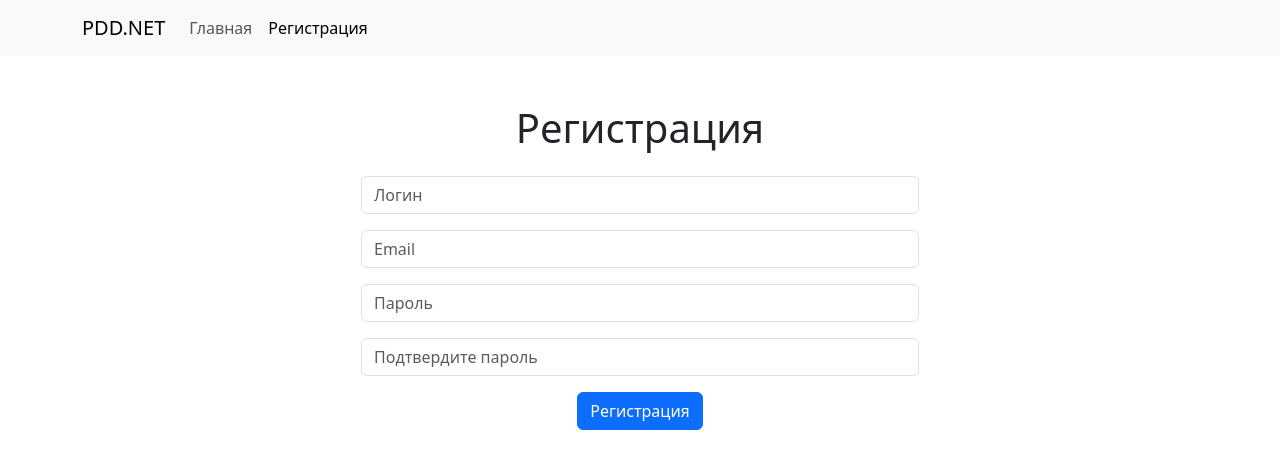
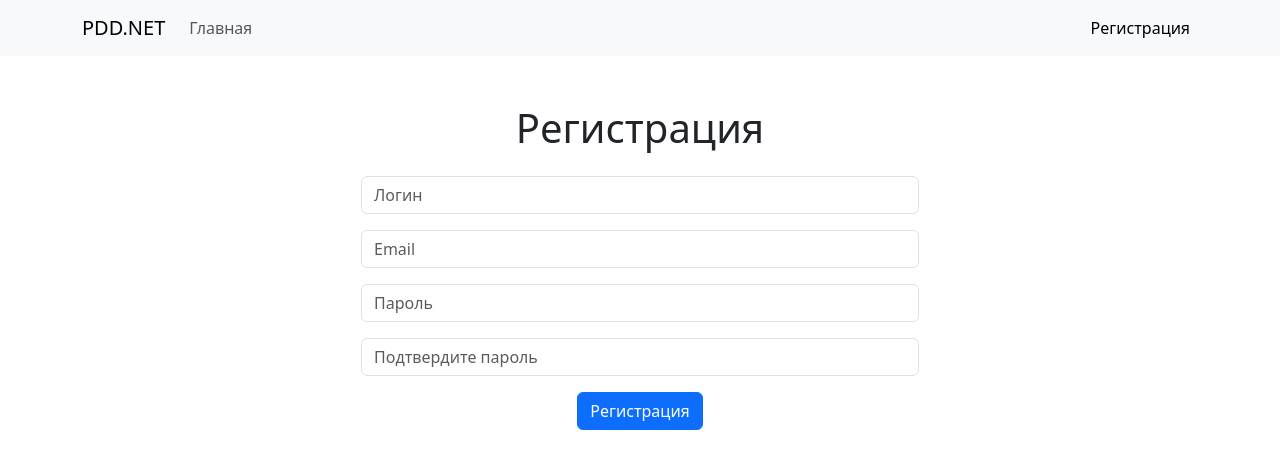
Before and after one commit to Alex5X55/PDD.NET, a React (Create React App) app in the folder PDD.NET.Client/pdd-net-client/: page /register in a window 1280 px wide. Shown: the top 468 px of the page. Built offline with nearby package versions, Linux system fonts and the light colour scheme.

Commit message:
Ссылка на Регистрацию в хедере прижата к правому краю.

```diff
--- a/PDD.NET.Client/pdd-net-client/src/components/app-header.tsx
+++ b/PDD.NET.Client/pdd-net-client/src/components/app-header.tsx
@@ -15,6 +15,8 @@ export default function AppHeader() {
             <Nav.Link as={NavLink} to="/" end>
               Главная
             </Nav.Link>
+          </Nav>
+          <Nav className="ml-auto">
             <Nav.Link as={NavLink} to="/register" end>
               Регистрация
             </Nav.Link>
```
